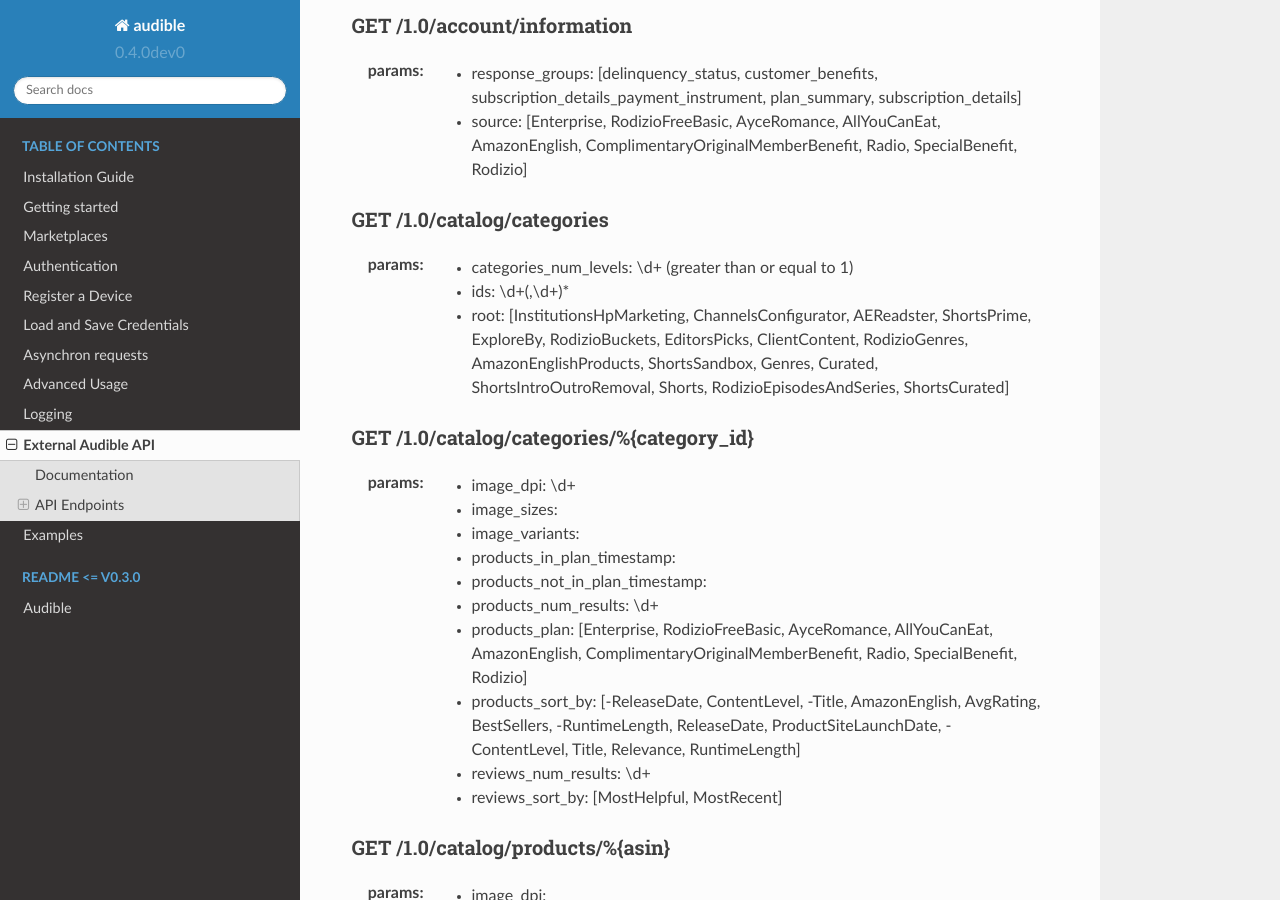
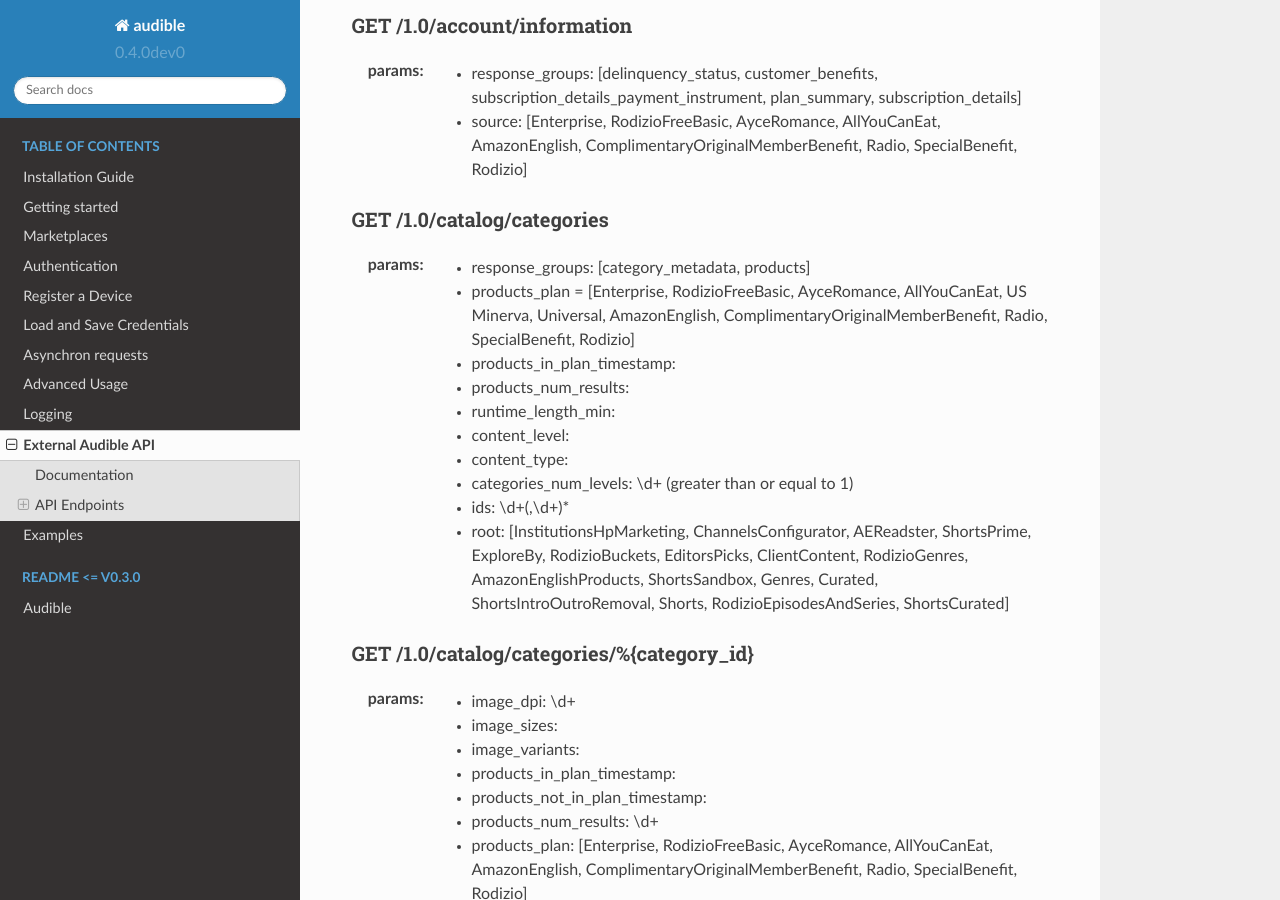
Before and after one commit to mkb79/Audible, a Sphinx documentation site: the page built from docs/source/misc/external_api.rst, in a window 1280 px wide and 900 px high, scrolled down 3953 px. Built offline with Sphinx 7.4.7 and the Read the Docs theme 2.0.0, drawn with Linux system fonts in a browser that asks for light colours.

Commit message:
update external_api docs

```diff
--- a/docs/source/misc/external_api.rst
+++ b/docs/source/misc/external_api.rst
@@ -206,6 +206,13 @@
 ---------------------------
 
 :params:
+   - response_groups: [category_metadata, products]
+   - products_plan = [Enterprise, RodizioFreeBasic, AyceRomance, AllYouCanEat, US Minerva, Universal, AmazonEnglish, ComplimentaryOriginalMemberBenefit, Radio, SpecialBenefit, Rodizio]
+   - products_in_plan_timestamp:
+   - products_num_results:
+   - runtime_length_min:
+   - content_level:
+   - content_type:
    - categories_num_levels: \\d+ (greater than or equal to 1)
    - ids: \\d+(,\\d+)\*
    - root: [InstitutionsHpMarketing, ChannelsConfigurator, AEReadster, ShortsPrime, ExploreBy, RodizioBuckets, EditorsPicks, ClientContent, RodizioGenres, AmazonEnglishProducts, ShortsSandbox, Genres, Curated, ShortsIntroOutroRemoval, Shorts, RodizioEpisodesAndSeries, ShortsCurated]
```
